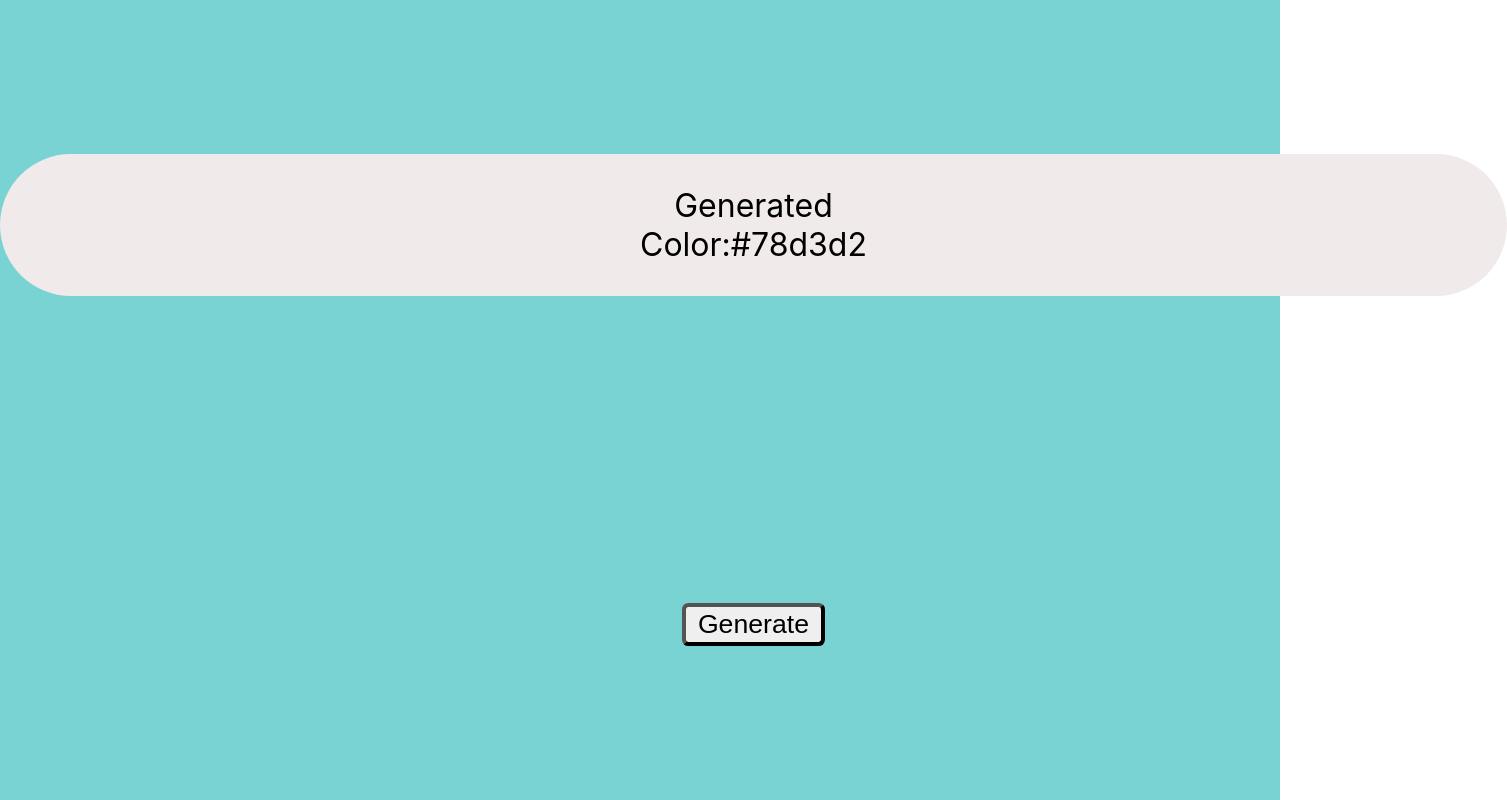
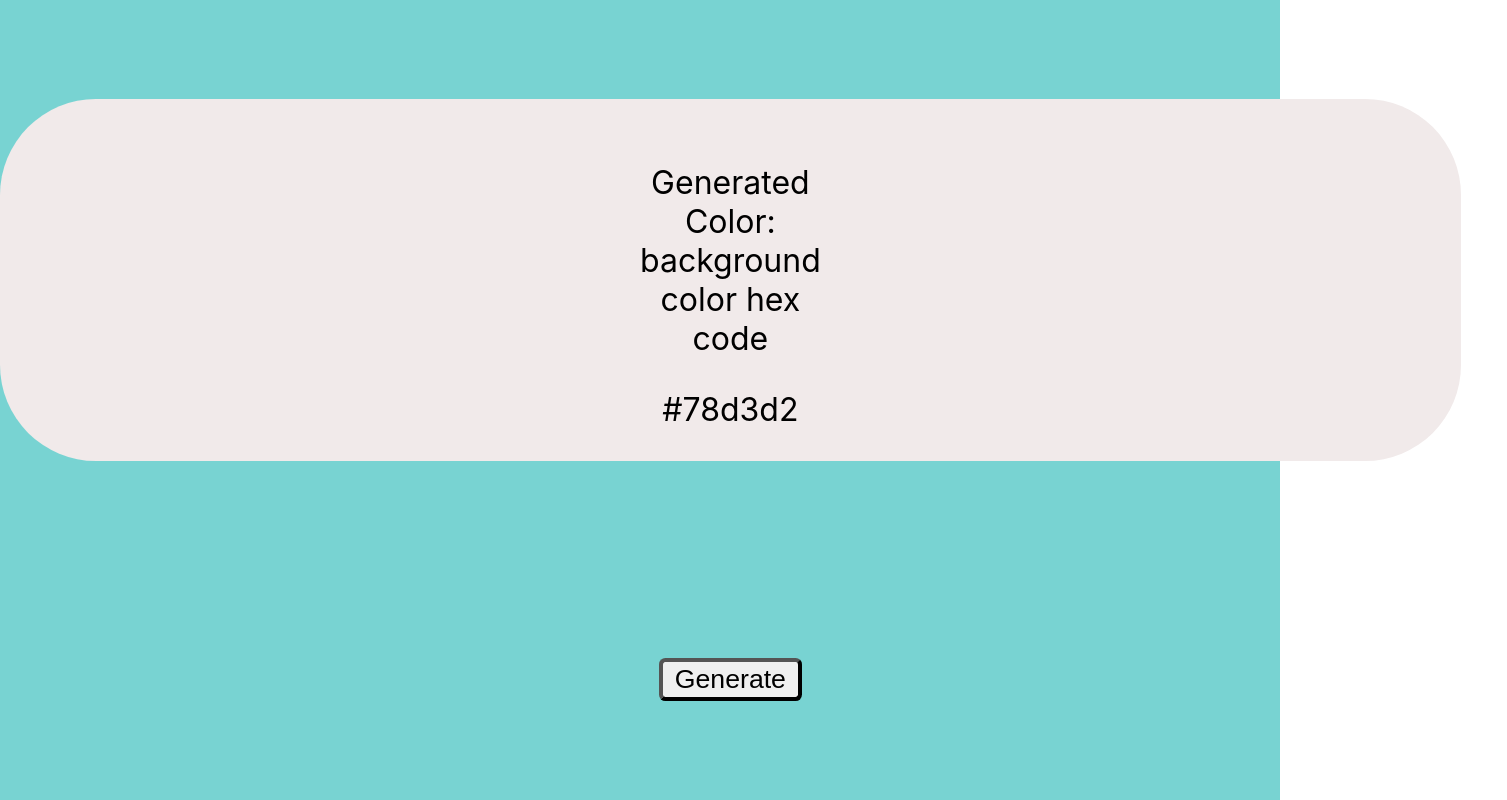
Before and after one commit to OKostadinoska/react-random-color-generator, a React (Create React App) app: page / in a window 1280 px wide. Shown: the whole page, 1507 px wide, since content can reach past the window. Built offline with nearby package versions, Linux system fonts and the light colour scheme.

Commit message:
Added <p>

```diff
--- a/src/Button.js
+++ b/src/Button.js
@@ -24,7 +24,10 @@ function Button() {
         }}
       >
         {/* Show state variable value on page */}
-        <div className="App-header">Generated Color:{hex}</div>
+        <div className="App-header">
+          <p>Generated Color: background color hex code</p>
+          {hex}
+        </div>
         {/* Update state variable */}
         <button className="generateButton" onClick={randomizedHex}>
           Generate
```
